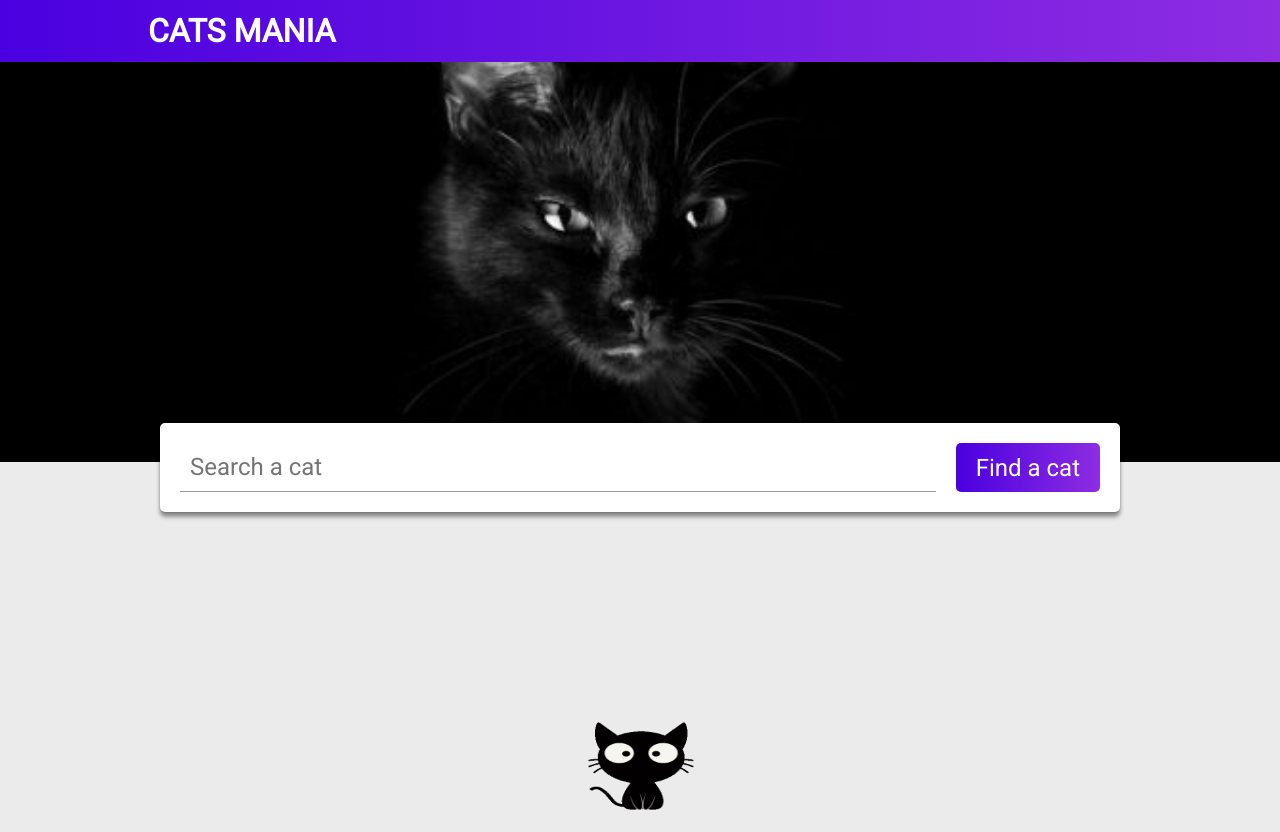
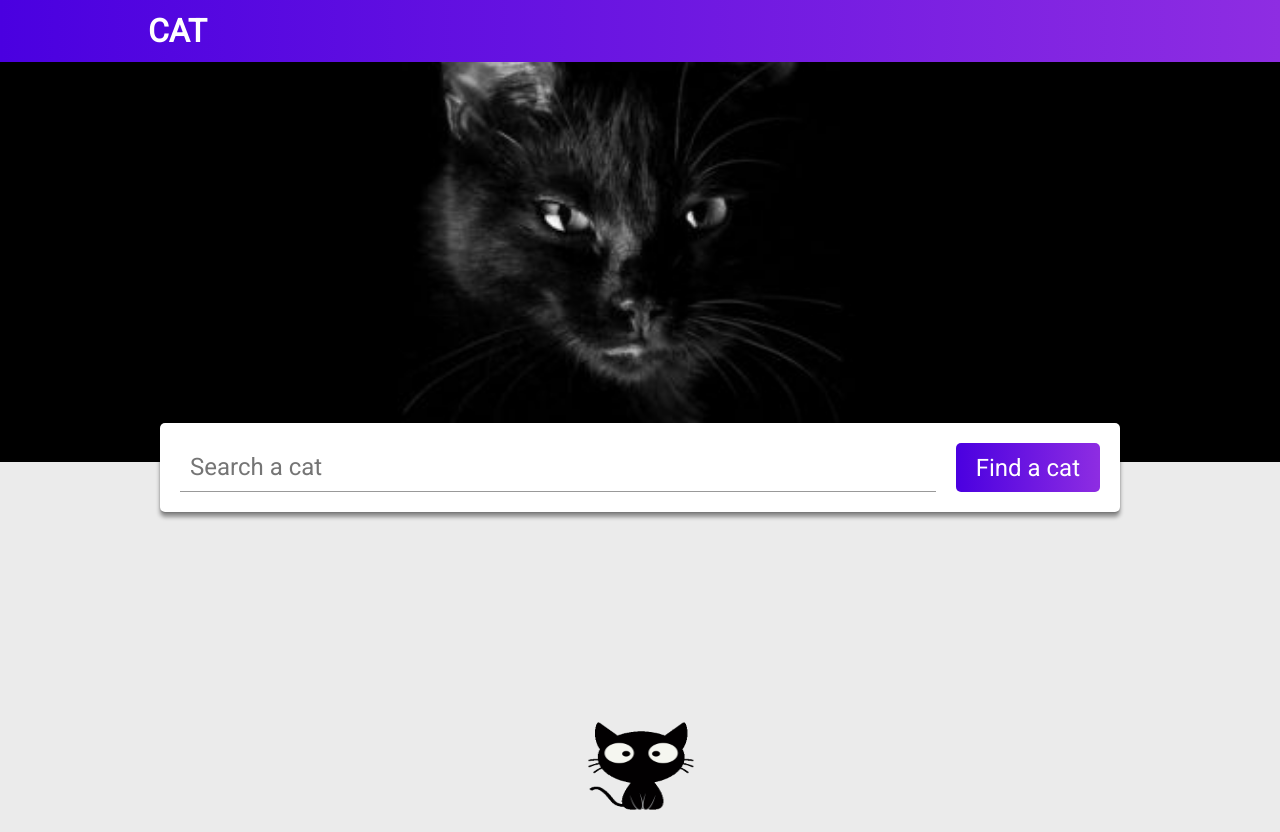
Before and after one commit to arjayborleo/borleoAct, a plain HTML site: page index.html in a window 1280 px wide. Drawn offline with Linux system fonts and the light colour scheme.

Commit message:
sadadasdsad

```diff
--- a/index.html
+++ b/index.html
@@ -10,7 +10,7 @@
 <body>
     <header>
         <div class="container">
-            <h1>CATS MANIA</h1>
+            <h1>CAT</h1>
         </div>
     </header>
 
```
